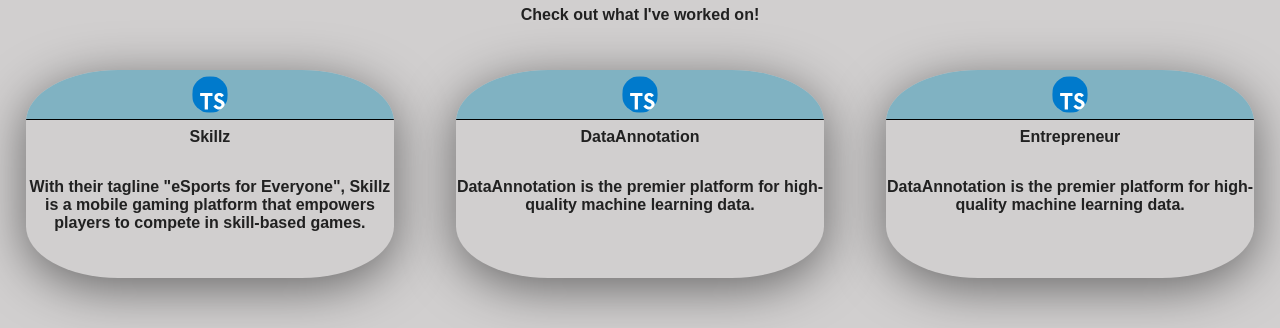
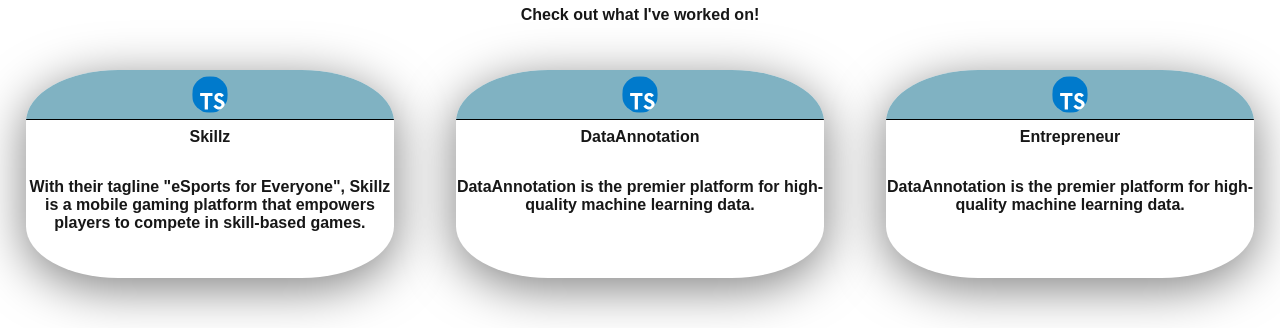
Before and after one commit to leoleblanc/mySite, a Next.js app: page / in a window 1280 px wide. Shown: the part 318-646 px from the top of the page. Built offline with nearby package versions, Linux system fonts and the light colour scheme; no server answers.

Commit message:
consolidating styles for easier theming

```diff
--- a/src/app/layoutStyles.module.sass
+++ b/src/app/layoutStyles.module.sass
@@ -9,8 +9,8 @@
     height: 100vh
 
 .contentContainer
-    background-color: var(--content-background)
-    color: var(--content-foreground)
+    background-color: var(--background)
+    color: var(--foreground)
     width: 100%
     height: 100%
     display: flex
--- a/src/components/ProjectCards/ProjectCard/ProjectCard.module.sass
+++ b/src/components/ProjectCards/ProjectCard/ProjectCard.module.sass
@@ -4,7 +4,6 @@
     flex-direction: column
     aspect-ratio: 16 / 9
     width: 30%
-    background-color: var(--content-background)
     border-radius: 25%
     overflow: hidden
     box-shadow: 0px 10px 50px rgba(0, 0, 0, 0.5) // Adds a shadow
--- a/src/components/footer/footerStyles.module.sass
+++ b/src/components/footer/footerStyles.module.sass
@@ -2,8 +2,4 @@
     padding: 1rem
 
 .footerBackground
-    background-color: #f0f0f0
-
-@media (prefers-color-scheme: dark)
-    .footerBackground
-        background-color: #333
+    background-color: var(--header-background)
--- a/src/globals.css
+++ b/src/globals.css
@@ -1,18 +1,16 @@
 :root {
   --background: #ffffff;
   --foreground: #171717;
-  --content-background: #d1cfcf;
-  --content-foreground: #212121;
   --header-background: #f0f0f0;
-  --banner-background: #80b2c2
+  --banner-background: #80b2c2;
+  --font-title: 150%;
+  --font-subtitle: 120%;
 }
 
 @media (prefers-color-scheme: dark) {
   :root {
     --background: #171717;
-    --foreground: #ffffff;
-    --content-background: #212121;
-    --content-foreground: #d1cfcf;
+    --foreground: #c1baba;
     --header-background: #333;
     --banner-background: navy;
   }
@@ -45,7 +43,6 @@
   }
 }
 
-
 * {
   box-sizing: border-box;
   padding: 0;
```
